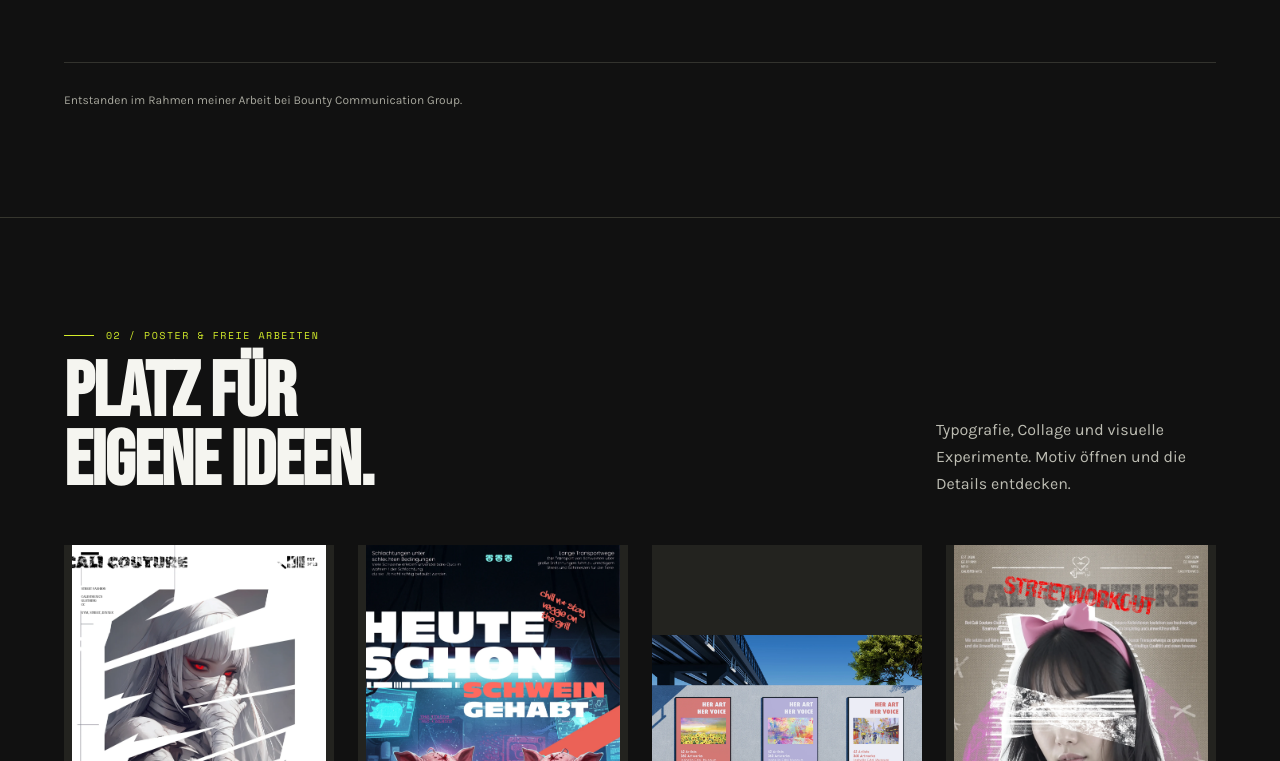
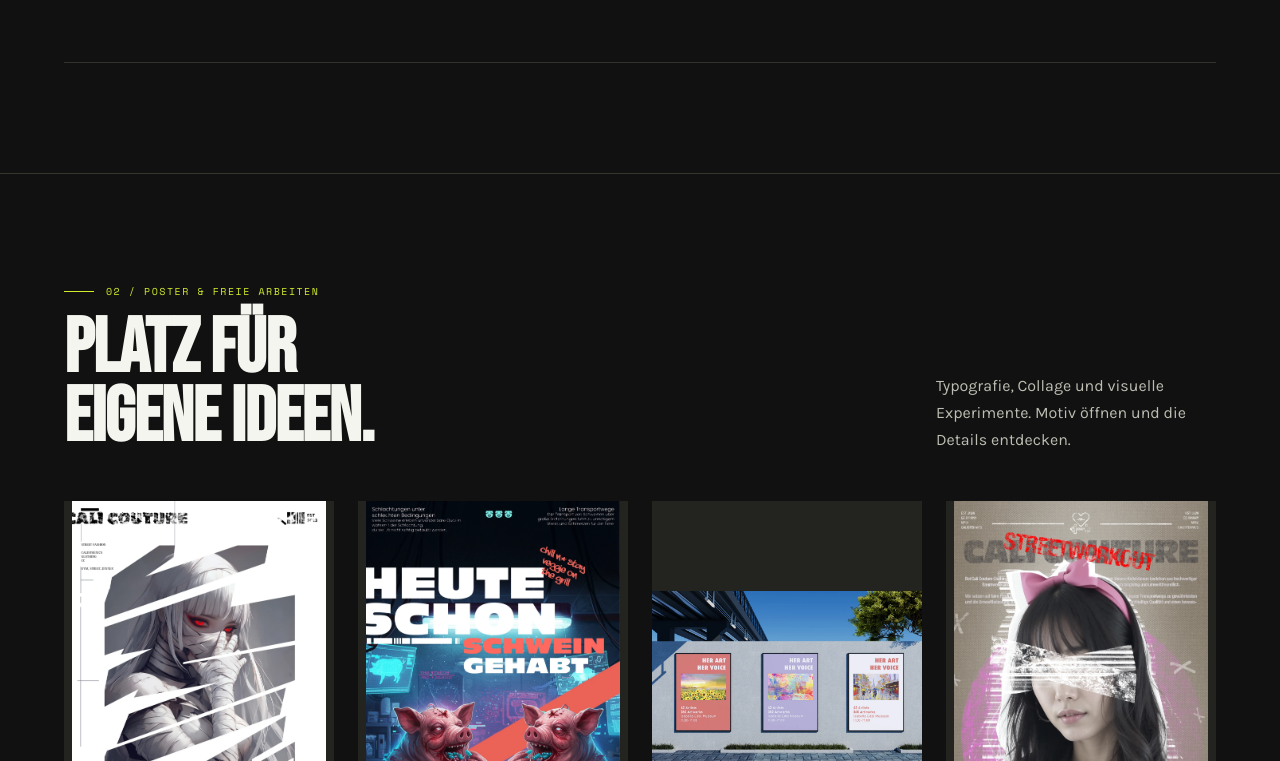
Before and after one commit to Sez-92/philgoodmedia-portfolio, a React (Vite) app: page / in a window 1280 px wide. Shown: the part 1859-2620 px from the top of the page. Built offline with nearby package versions, Linux system fonts and the light colour scheme.

Commit message:
Remove Bounty attribution and employment entry from public portfolio

```diff
--- a/src/App.jsx
+++ b/src/App.jsx
@@ -675,7 +675,7 @@ function GlutenfryPage({ onBack, onNavigate }) {
         <div style={{ position:"absolute", inset:0, backgroundImage:"radial-gradient(circle,rgba(212,237,42,0.07) 1px,transparent 1px)", backgroundSize:"60px 60px", WebkitMaskImage:"radial-gradient(ellipse 50% 70% at 95% 25%,black,transparent)", maskImage:"radial-gradient(ellipse 50% 70% at 95% 25%,black,transparent)", pointerEvents:"none" }} />
         <div style={{ position:"absolute", bottom:-60, right:-30, fontFamily:"'Bebas Neue',sans-serif", fontSize:"clamp(120px,20vw,300px)", color:"rgba(255,255,255,0.018)", pointerEvents:"none", userSelect:"none", letterSpacing:-6, lineHeight:0.85 }}>GLUTEN<br/>FREE</div>
         <div style={{ position:"relative", zIndex:1 }}>
-          <div className="section-label" style={{ animation:"slideUp 0.7s 0.1s both" }}>Case Study · Bounty Communication Group · 2024</div>
+          <div className="section-label" style={{ animation:"slideUp 0.7s 0.1s both" }}>Case Study · Brand Design · 2024</div>
           <div style={{ fontFamily:"'Bebas Neue',sans-serif", fontSize:"clamp(80px,15vw,220px)", lineHeight:0.82, letterSpacing:-5, animation:"slideUp 0.7s 0.2s both" }}>
             <span style={{ color:WHITE, display:"block" }}>GLUTEN</span>
             <span style={{ color:LIME, display:"block" }}>FRY</span>
@@ -820,7 +820,7 @@ function ProjectPage({ project, onNavigate }) {
       <div className="section-label">Case Study / {project.title}</div>
       <h1 className="case-title">{project.headline.split("\n").map((line,i)=><span key={line} className={i===1?"accent":""}>{line}</span>)}</h1>
       <p className="case-lead">{project.intro}</p>
-      <dl className="case-facts"><div><dt>Projekt</dt><dd>{project.year}</dd></div><div><dt>Mein Beitrag</dt><dd>{project.role}</dd></div><div><dt>Entstanden bei</dt><dd>Bounty Communication Group</dd></div></dl>
+      <dl className="case-facts"><div><dt>Projekt</dt><dd>{project.year}</dd></div><div><dt>Mein Beitrag</dt><dd>{project.role}</dd></div></dl>
     </header>
     <section className="case-showcase section" aria-label="Projektgalerie">
       <figure><button className={"case-image-stage" + (project.images[activeImage].cutout ? " cutout" : "")} onClick={()=>setDetailOpen(true)} aria-label="Motiv in Großansicht öffnen"><img src={project.images[activeImage].src} alt={project.images[activeImage].alt}/><span className="image-expand">Großansicht ⤢</span></button><figcaption aria-live="polite">{String(activeImage+1).padStart(2,"0")} / {String(project.images.length).padStart(2,"0")} — {project.images[activeImage].caption}</figcaption></figure>
@@ -1032,7 +1032,7 @@ export default function Portfolio() {
                   <div className="project-meta"><div><h3>{project.title}</h3><p>{project.category}</p><p>{project.description}</p></div><span className="project-index">0{i+1}</span></div>
                 </a>)}
               </div>
-              <p className="work-footnote">Entstanden im Rahmen meiner Arbeit bei Bounty Communication Group.</p>
+
             </section>
 
             <PosterGallery />
@@ -1061,22 +1061,6 @@ export default function Portfolio() {
                     </div>
                   </FadeIn>
                 </div>
-              </div>
-            </section>
-
-            <div className="full-divider" />
-
-            <section id="experience">
-              <div className="section">
-                <FadeIn><div className="section-label">Werdegang</div><h2 className="section-title">ERFAHRUNG</h2></FadeIn>
-                <FadeIn delay={100}>
-                  <div className="exp-item">
-                    <div><div className="exp-company">Bounty Communication Group</div><div className="exp-period">2024 — heute</div></div>
-                    <ul className="exp-bullets">
-                      <li>Visuelle Auftritte für Events & Festivals – Markenentwicklung, Key Visuals, Werbemittel.</li>
-                    </ul>
-                  </div>
-                </FadeIn>
               </div>
             </section>
 
```
